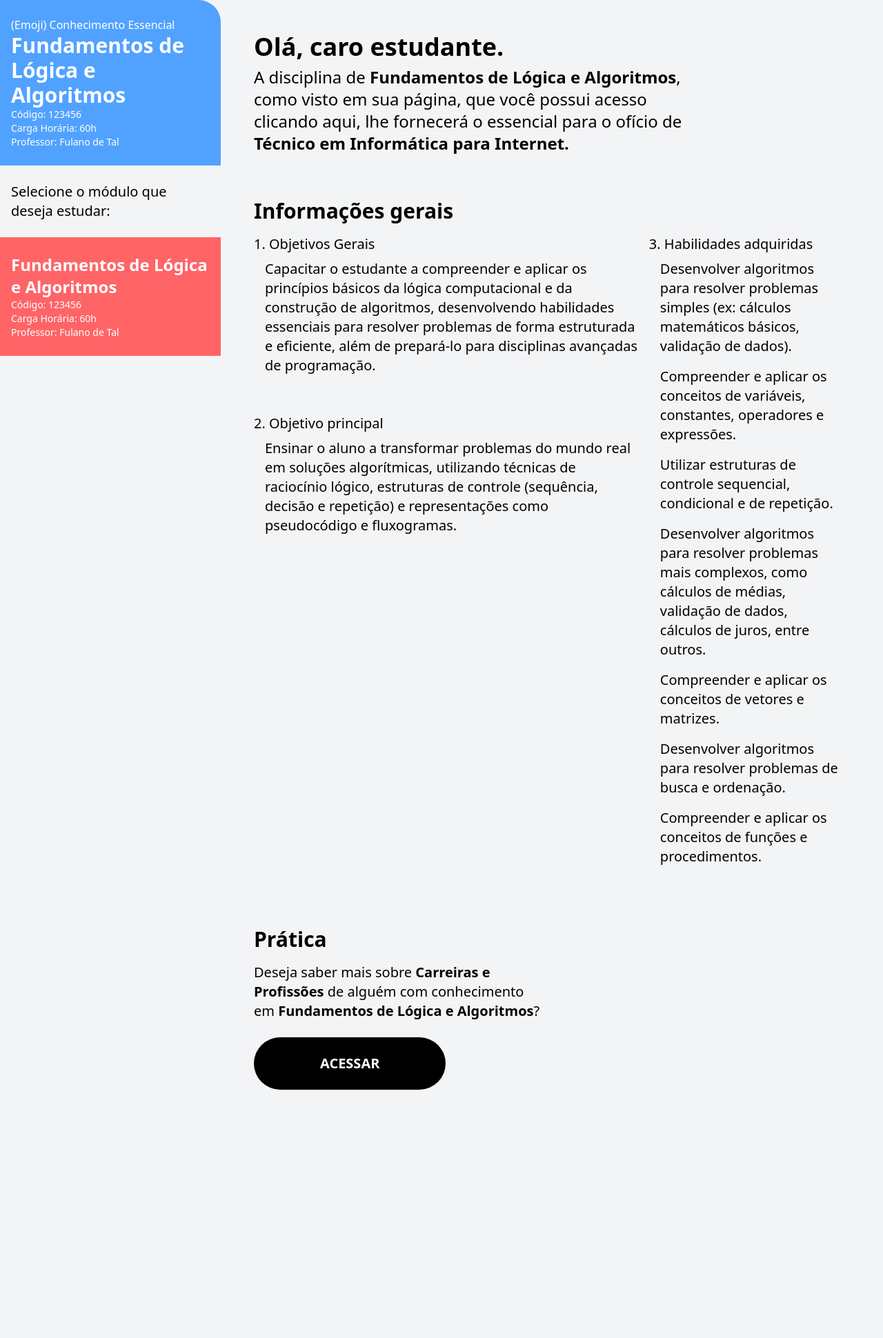
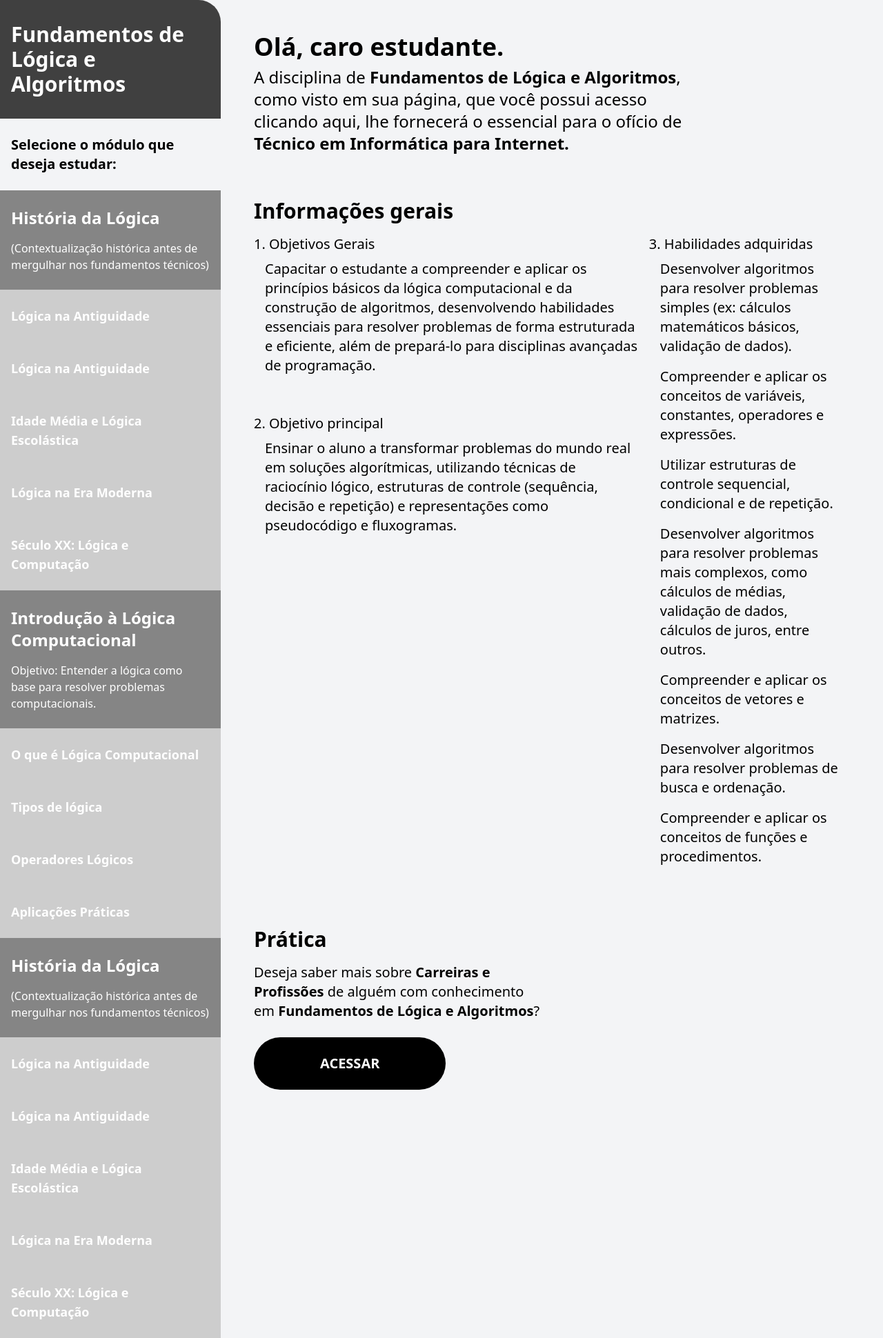
Before and after one commit to Projetto-Integrador/Mapa-da-Jornada, a Django app: page /paginadisciplina/ in a window 1280 px wide. Shown: the whole page at 69% size. Before the commit the page ends 1580 px from the top, so only its background shows below. Run offline with Django 5.2, Linux system fonts and the light colour scheme.

Commit message:
PaginaDisciplina

```diff
--- a/projeto/templates/paginadisciplina.html
+++ b/projeto/templates/paginadisciplina.html
@@ -12,26 +12,103 @@
 
     <main class="flex">
         <aside class="w-[25%] y-full">
-            <div class="bg-blue-400 text-white py-6 px-4 rounded-tr-4xl">
+            <div class="bg-[#404040] text-white py-8 px-4 rounded-tr-4xl">
 
-                <span class=""> (Emoji) Conhecimento Essencial </span>
                 <h1 class="text-3xl font-bold">Fundamentos de Lógica e Algoritmos</h1>
-                <p class="text-sm">Código: 123456</p>
-                <p class="text-sm">Carga Horária: 60h</p>
-                <p class="text-sm">Professor: Fulano de Tal</p>
 
             </div>
-            <div class="text-xl py-6 px-4 font-medium">
+            <!-- Selecionar Módulo -->
+            <div class="text-xl py-6 px-4 font-bold">
                 Selecione o módulo que deseja estudar:
             </div>
-            <div class="bg-red-400 text-white py-6 px-4">
 
-                <h1 class="text-2xl font-bold">Fundamentos de Lógica e Algoritmos</h1>
-                <p class="text-sm">Código: 123456</p>
-                <p class="text-sm">Carga Horária: 60h</p>
-                <p class="text-sm">Professor: Fulano de Tal</p>
+            <div class="modulagem">
+                <!-- Módulo -->
+                <div class="bg-[#858585] y-[150px] text-white py-6 px-4">
+                    <h1 class="text-2xl font-bold">História da Lógica</h1>
+                    <p class="text-base mt-4">(Contextualização histórica antes de mergulhar nos fundamentos técnicos)</p>
 
-            </div>
+                </div> <!-- Fim Módulo -->
+
+                <div class="topicagem text-white">
+
+                    <div class="topico bg-[#CDCDCD] py-6 px-4">
+                        <h1 class="text-lg font-bold">Lógica na Antiguidade</h1>
+                    </div>
+
+                    <div class="topico bg-[#CDCDCD] py-6 px-4">
+                        <h1 class="text-lg font-bold">Lógica na Antiguidade</h1>
+                    </div>
+
+                    <div class="topico bg-[#CDCDCD] py-6 px-4">
+                        <h1 class="text-lg font-bold">Idade Média e Lógica Escolástica</h1>
+                    </div>
+
+                    <div class="topico bg-[#CDCDCD] py-6 px-4">
+                        <h1 class="text-lg font-bold">Lógica na Era Moderna</h1>
+                    </div>
+
+                    <div class="topico bg-[#CDCDCD] py-6 px-4">
+                        <h1 class="text-lg font-bold">Século XX: Lógica e Computação</h1>
+                    </div>
+                </div> <!-- fim topicagem-->
+
+                <!-- Módulo -->
+                <div class="bg-[#858585] y-[150px] text-white py-6 px-4">
+                    <h1 class="text-2xl font-bold">Introdução à Lógica Computacional</h1>
+                    <p class="text-base mt-4">Objetivo: Entender a lógica como base para resolver problemas computacionais.</p>
+
+                </div> <!-- Fim Módulo -->
+
+                <div class="topicagem text-white">
+
+                    <div class="topico bg-[#CDCDCD] py-6 px-4">
+                        <h1 class="text-lg font-bold">O que é Lógica Computacional</h1>
+                    </div>
+
+                    <div class="topico bg-[#CDCDCD] py-6 px-4">
+                        <h1 class="text-lg font-bold">Tipos de lógica</h1>
+                    </div>
+
+                    <div class="topico bg-[#CDCDCD] py-6 px-4">
+                        <h1 class="text-lg font-bold">Operadores Lógicos</h1>
+                    </div>
+
+                    <div class="topico bg-[#CDCDCD] py-6 px-4">
+                        <h1 class="text-lg font-bold">Aplicações Práticas</h1>
+                    </div>
+                </div> <!-- fim topicagem-->
+                <!-- Módulo -->
+                <div class="bg-[#858585] y-[150px] text-white py-6 px-4">
+                    <h1 class="text-2xl font-bold">História da Lógica</h1>
+                    <p class="text-base mt-4">(Contextualização histórica antes de mergulhar nos fundamentos técnicos)</p>
+
+                </div> <!-- Fim Módulo -->
+
+                <div class="topicagem text-white">
+
+                    <div class="topico bg-[#CDCDCD] py-6 px-4">
+                        <h1 class="text-lg font-bold">Lógica na Antiguidade</h1>
+                    </div>
+
+                    <div class="topico bg-[#CDCDCD] py-6 px-4">
+                        <h1 class="text-lg font-bold">Lógica na Antiguidade</h1>
+                    </div>
+
+                    <div class="topico bg-[#CDCDCD] py-6 px-4">
+                        <h1 class="text-lg font-bold">Idade Média e Lógica Escolástica</h1>
+                    </div>
+
+                    <div class="topico bg-[#CDCDCD] py-6 px-4">
+                        <h1 class="text-lg font-bold">Lógica na Era Moderna</h1>
+                    </div>
+
+                    <div class="topico bg-[#CDCDCD] py-6 px-4">
+                        <h1 class="text-lg font-bold">Século XX: Lógica e Computação</h1>
+                    </div>
+                </div> <!-- fim topicagem-->
+
+
 
         </aside>
 
```
